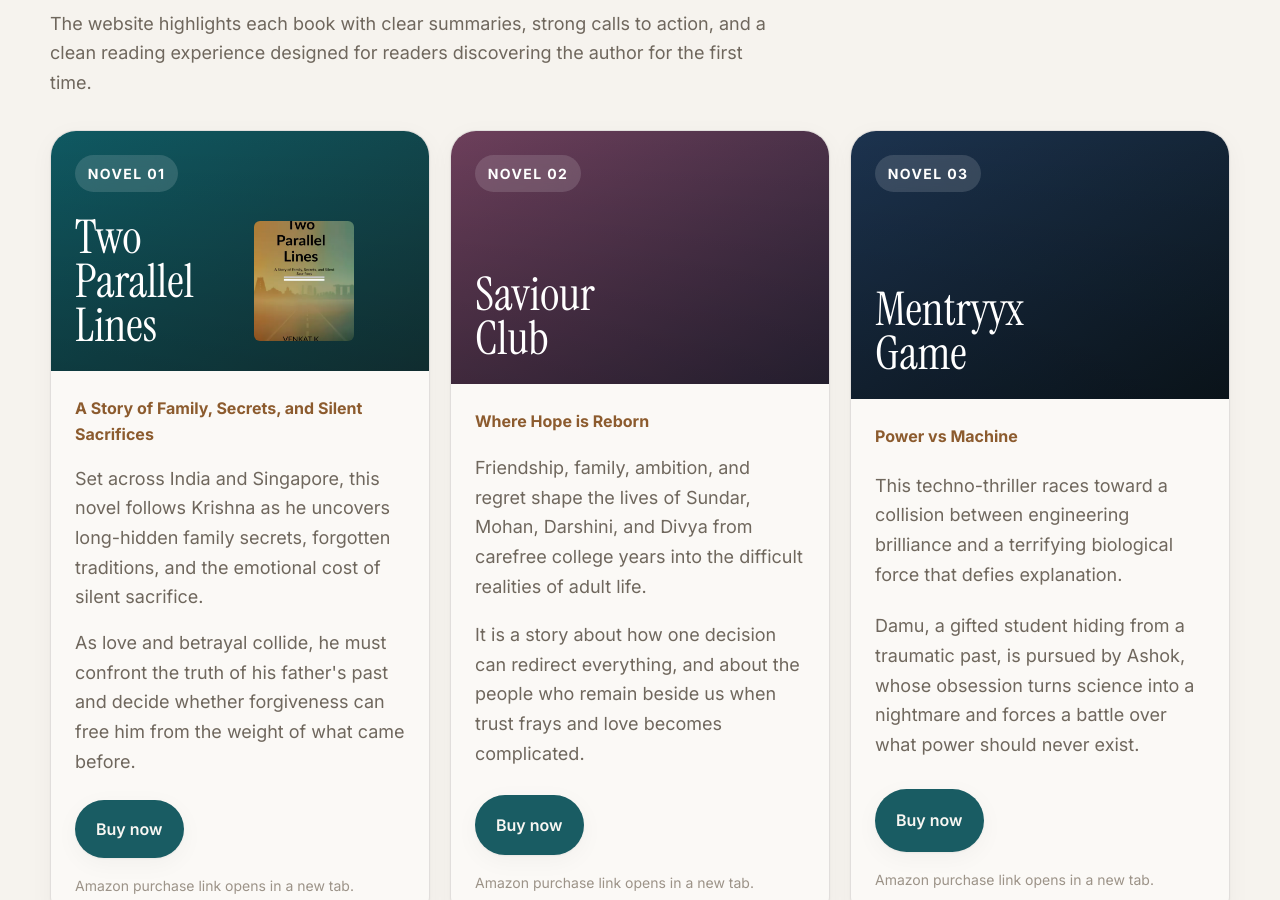
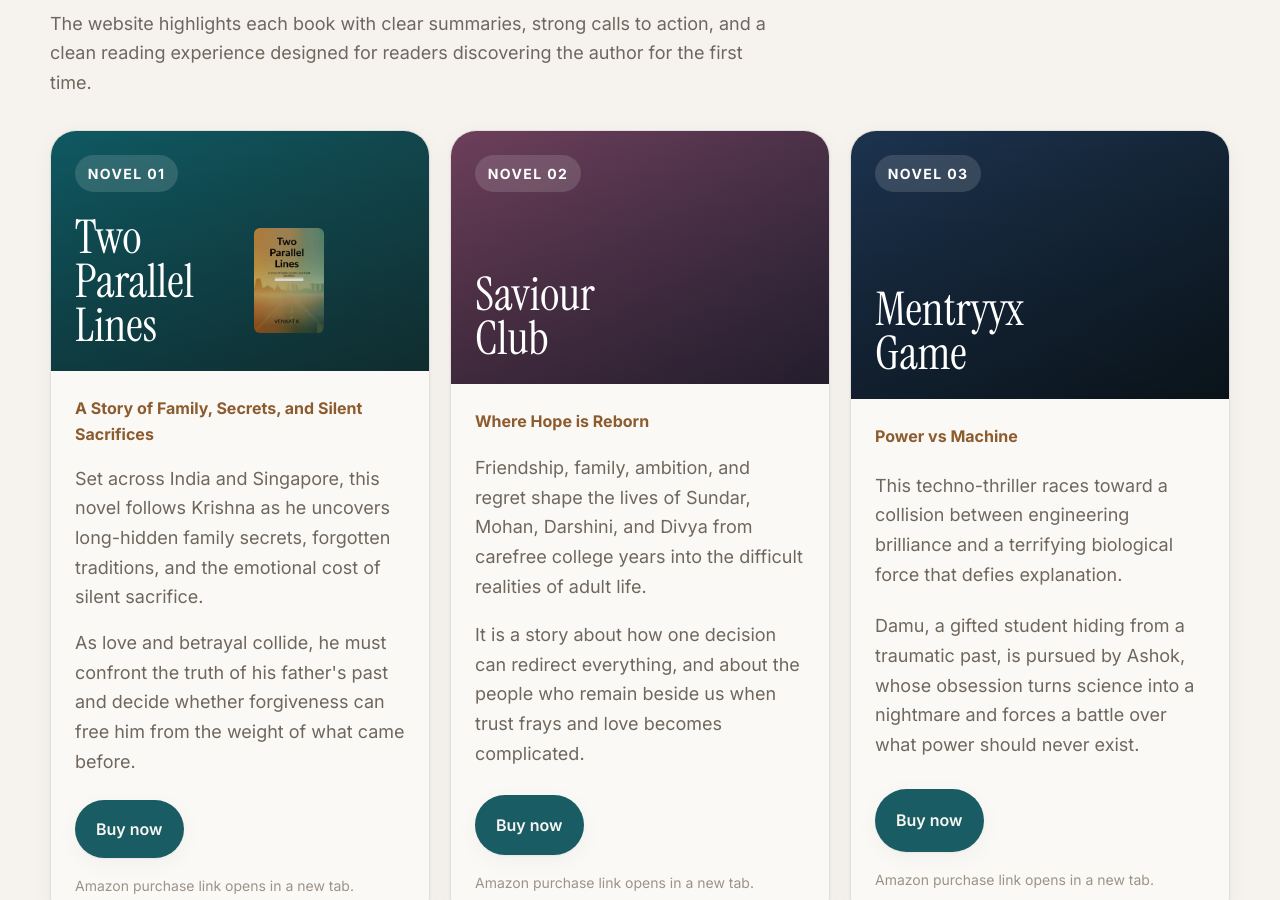
Before and after one commit to kuppusv/venkatk, a plain HTML site: page index.html in a window 1280 px wide. Shown: the part 1388-2288 px from the top of the page. Drawn offline with Linux system fonts and the light colour scheme.

Commit message:
Update index.html
slight adjustment in size of thumb

```diff
--- a/index.html
+++ b/index.html
@@ -483,8 +483,8 @@
         margin: 0;
       }
       .book-thumb {
-        width: 100px;
-        height: 120px;
+        width: 70px;
+        height: 105px;
         object-fit: cover;
         border-radius: 6px;
         flex-shrink: 0;
```
